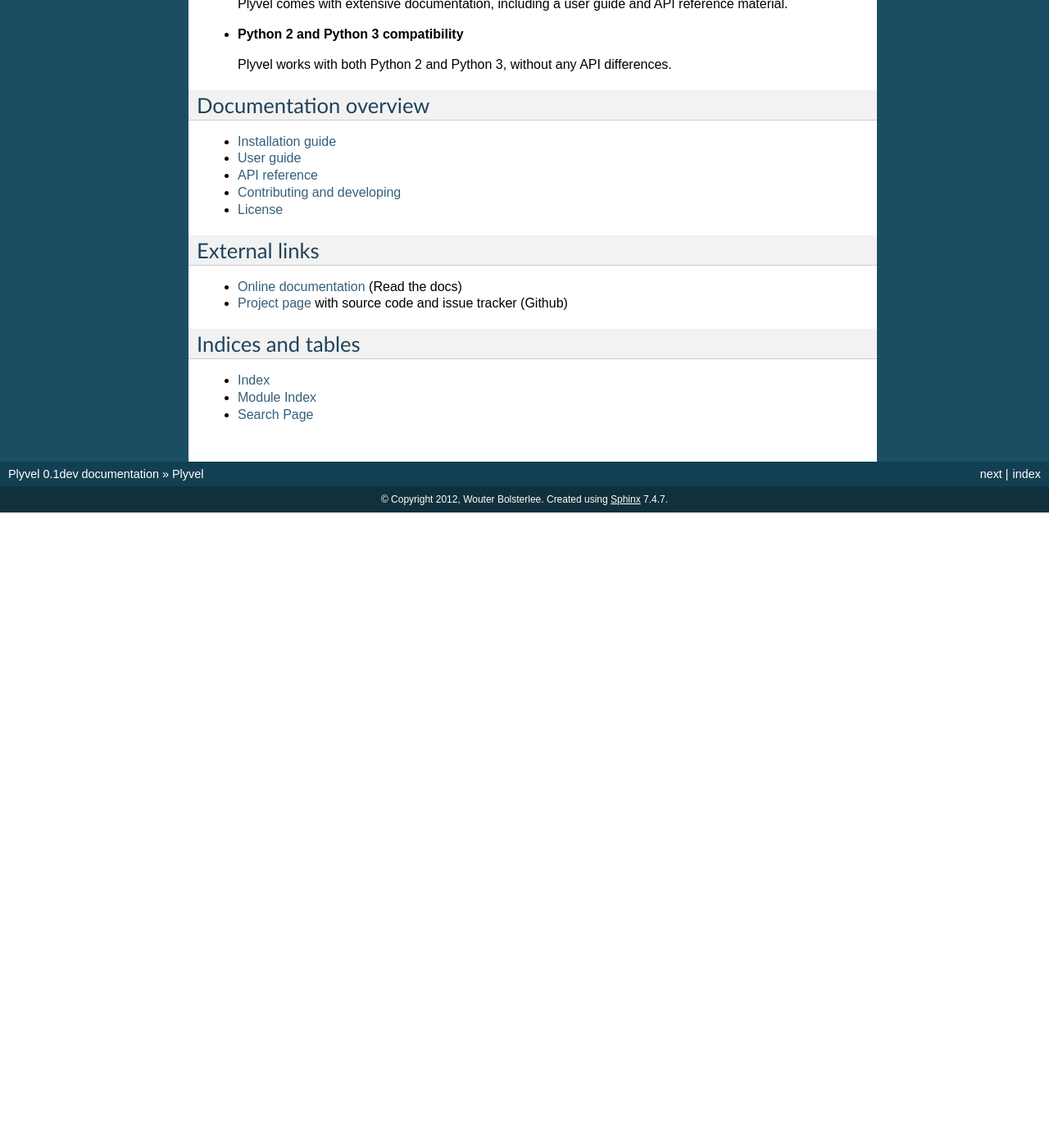
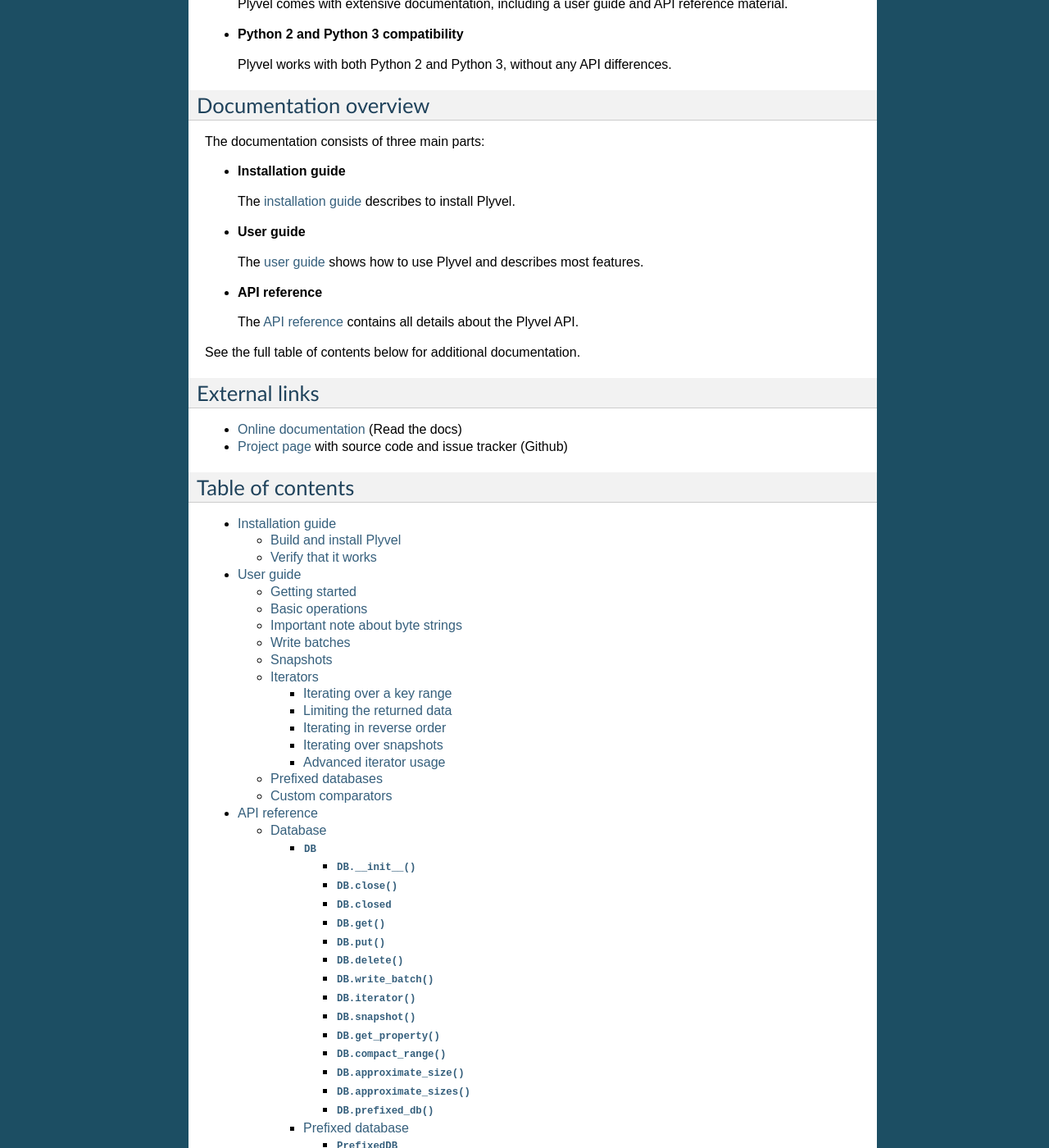
Before and after one commit to wbolster/plyvel, a Sphinx documentation site: the page built from doc/index.rst, in a window 1280 px wide and 1400 px high, scrolled down 534 px. Shown: the whole window at 82% size. Built offline with Sphinx 7.4.7, drawn with Linux system fonts in a browser that asks for light colours; before the commit the page ends 1159 px from its top, so only the background shows below that; some of the changed text lies outside the part shown.

Commit message:
Expand documentation overview page

```diff
--- a/doc/index.rst
+++ b/doc/index.rst
@@ -39,17 +39,24 @@
 
 
 Documentation overview
-======================
+=========================
 
-.. toctree::
-   :maxdepth: 1
+The documentation consists of three main parts:
 
-   installation
-   user
-   api
-   developer
-   license
+* **Installation guide**
 
+  The :doc:`installation guide <installation>` describes to install Plyvel.
+
+* **User guide**
+
+  The :doc:`user guide <user>` shows how to use Plyvel and describes most
+  features.
+
+* **API reference**
+
+  The :doc:`API reference <api>` contains all details about the Plyvel API.
+
+See the full table of contents below for additional documentation.
 
 External links
 ==============
@@ -59,8 +66,16 @@
   issue tracker (Github)
 
 
-Indices and tables
-==================
+Table of contents
+=================
+
+.. toctree::
+
+   installation
+   user
+   api
+   developer
+   license
 
 * :ref:`genindex`
 * :ref:`modindex`
```
